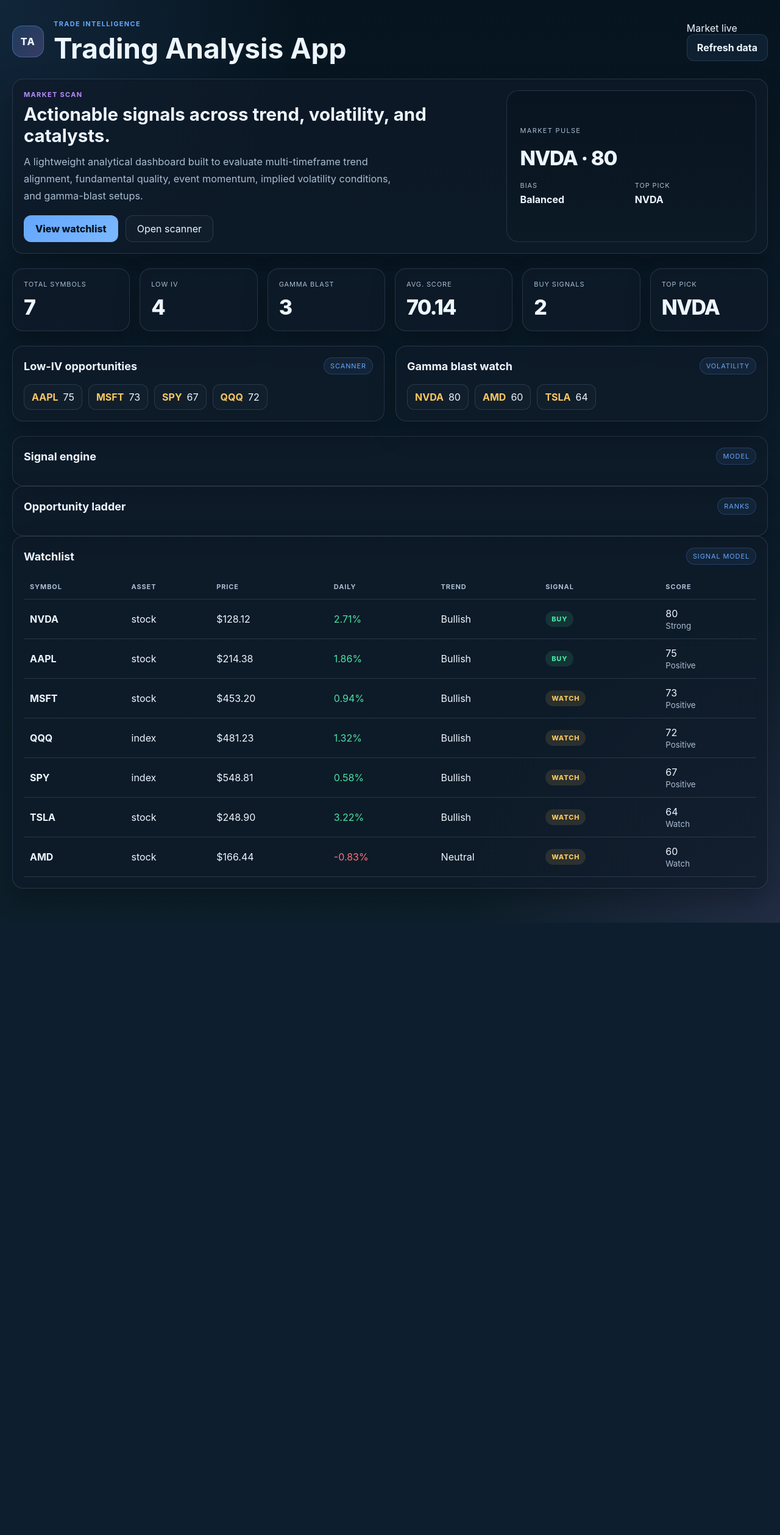
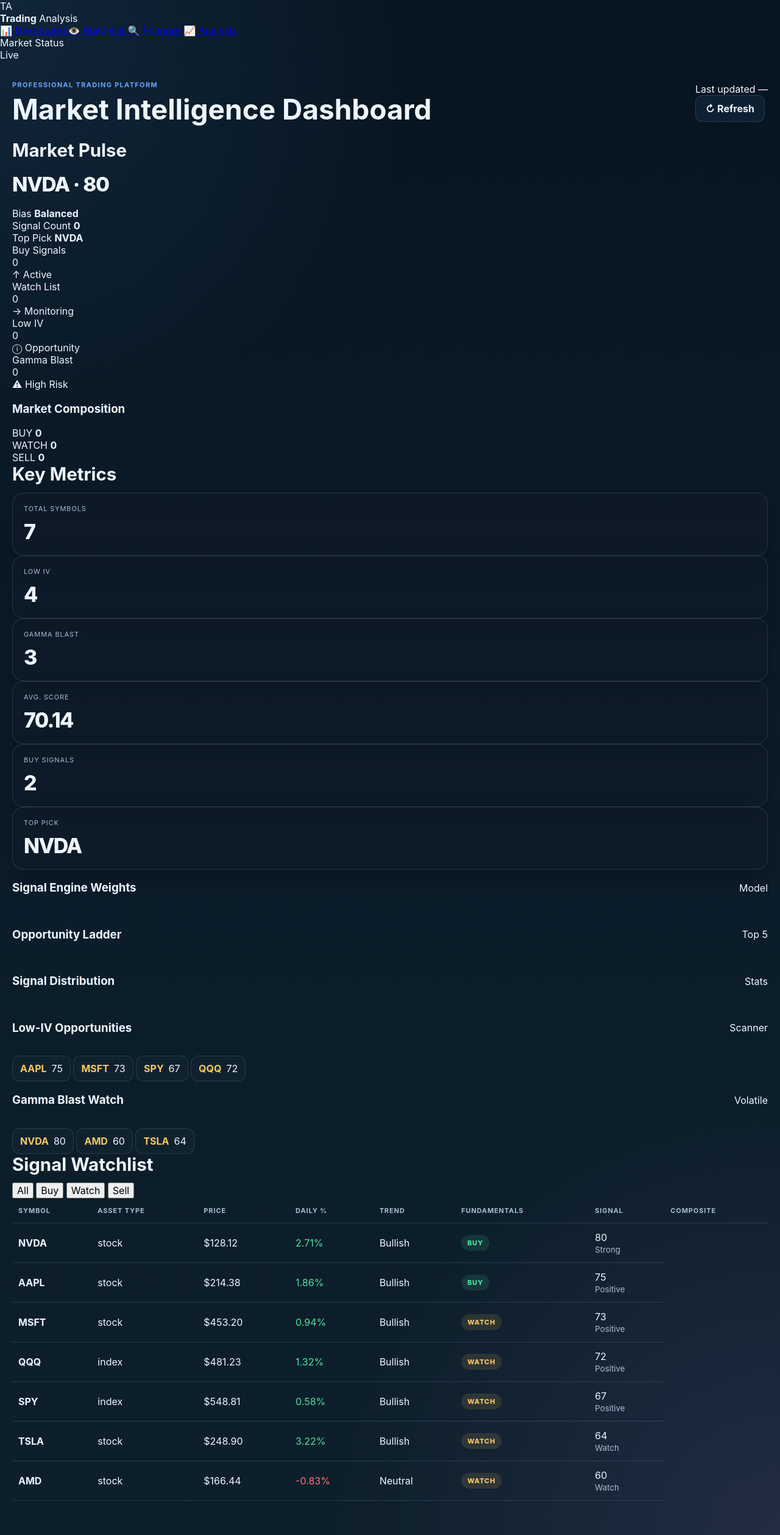
Before and after one commit to sharat12345639/trading-analysis-app, a FastAPI app: page / in a window 1280 px wide. Shown: the whole page at 61% size. Before the commit the page ends 1513 px from the top, so only its background shows below. Run offline with FastAPI, Linux system fonts and the light colour scheme.

Commit message:
Build professional trading platform dashboard with sidebar and analytics

```diff
--- a/app/templates/index.html
+++ b/app/templates/index.html
@@ -3,120 +3,222 @@
   <head>
     <meta charset="UTF-8" />
     <meta name="viewport" content="width=device-width, initial-scale=1.0" />
-    <title>Trading Analysis App</title>
+    <title>Trading Analysis App — Advanced Analytics Platform</title>
     <meta
       name="description"
-      content="Multi-signal trading dashboard for trend, volatility, fundamentals, and event-driven opportunities."
+      content="Professional trading analytics platform for institutional-grade price action, volatility, and catalyst analysis."
     />
     <link rel="stylesheet" href="/static/styles.css" />
   </head>
   <body>
-    <main class="app-shell">
-      <header class="topbar">
-        <div class="brand-wrap">
-          <div class="brand-mark">TA</div>
-          <div>
-            <p class="eyebrow">Trade intelligence</p>
-            <h1>Trading Analysis App</h1>
+    <div class="platform-wrapper">
+      <aside class="sidebar">
+        <div class="sidebar-logo">
+          <div class="logo-mark">TA</div>
+          <div class="logo-text">
+            <strong>Trading</strong>
+            <span>Analysis</span>
           </div>
         </div>
 
-        <div class="topbar-actions">
-          <div class="mini-status">
-            <span class="live-dot"></span>
-            Market live
+        <nav class="sidebar-nav">
+          <a href="#dashboard" class="nav-item active">
+            <span class="nav-icon">📊</span> Dashboard
+          </a>
+          <a href="#watchlist" class="nav-item">
+            <span class="nav-icon">👁️</span> Watchlist
+          </a>
+          <a href="#scanner" class="nav-item">
+            <span class="nav-icon">🔍</span> Scanner
+          </a>
+          <a href="#analysis" class="nav-item">
+            <span class="nav-icon">📈</span> Analysis
+          </a>
+        </nav>
+
+        <div class="sidebar-divider"></div>
+
+        <div class="sidebar-status">
+          <div class="status-label">Market Status</div>
+          <div class="status-badge live">
+            <span class="live-indicator"></span> Live
           </div>
-          <button id="refreshButton" class="refresh-btn" type="button">Refresh data</button>
+        </div>
+      </aside>
+
+      <main class="app-shell">
+        <header class="topbar">
+          <div class="topbar-left">
+            <p class="eyebrow">Professional Trading Platform</p>
+            <h1>Market Intelligence Dashboard</h1>
+          </div>
+
+          <div class="topbar-right">
+            <div class="market-time">
+              <span class="time-label">Last updated</span>
+              <span id="updateTime" class="time-value">—</span>
+            </div>
+            <button id="refreshButton" class="refresh-btn" type="button">
+              <span>↻</span> Refresh
+            </button>
           </div>
         </header>
 
-      <section class="hero panel">
-        <div class="hero-copy">
-          <p class="eyebrow secondary">Market scan</p>
-          <h2>Actionable signals across trend, volatility, and catalysts.</h2>
-          <p>
-            A lightweight analytical dashboard built to evaluate multi-timeframe trend alignment,
-            fundamental quality, event momentum, implied volatility conditions, and gamma-blast setups.
-          </p>
-          <div class="hero-actions">
-            <a href="#watchlist" class="primary-btn">View watchlist</a>
-            <a href="#scanner" class="secondary-btn">Open scanner</a>
+        <section class="hero-dashboard">
+          <div class="hero-primary">
+            <div class="market-pulse-card">
+              <div class="pulse-header">
+                <h2>Market Pulse</h2>
+                <span class="pulse-badge"></span>
+              </div>
+              <div id="marketPulse" class="pulse-value">Loading…</div>
+              <div class="pulse-meta">
+                <div class="meta-item">
+                  <span class="meta-label">Bias</span>
+                  <strong id="biasValue">—</strong>
+                </div>
+                <div class="meta-item">
+                  <span class="meta-label">Signal Count</span>
+                  <strong id="signalCount">0</strong>
+                </div>
+                <div class="meta-item">
+                  <span class="meta-label">Top Pick</span>
+                  <strong id="topPickValue">—</strong>
+                </div>
               </div>
             </div>
 
-        <div class="pulse-card">
-          <div class="pulse-label">Market pulse</div>
-          <div id="marketPulse" class="pulse-value">Loading…</div>
-          <div class="pulse-grid">
-            <div>
-              <span class="mini-label">Bias</span>
-              <strong id="biasValue">—</strong>
+            <div class="perf-grid">
+              <div class="perf-card">
+                <div class="perf-label">Buy Signals</div>
+                <div id="buyCount" class="perf-value">0</div>
+                <div class="perf-change up">↑ Active</div>
               </div>
-            <div>
-              <span class="mini-label">Top pick</span>
-              <strong id="topPickValue">—</strong>
+              <div class="perf-card">
+                <div class="perf-label">Watch List</div>
+                <div id="watchCount" class="perf-value">0</div>
+                <div class="perf-change neutral">→ Monitoring</div>
+              </div>
+              <div class="perf-card">
+                <div class="perf-label">Low IV</div>
+                <div id="lowIvCount" class="perf-value">0</div>
+                <div class="perf-change info">ⓘ Opportunity</div>
+              </div>
+              <div class="perf-card">
+                <div class="perf-label">Gamma Blast</div>
+                <div id="gammaCount" class="perf-value">0</div>
+                <div class="perf-change alert">⚠ High Risk</div>
+              </div>
+            </div>
+          </div>
+
+          <div class="hero-secondary">
+            <div class="analytics-card">
+              <div class="card-header">
+                <h3>Market Composition</h3>
+              </div>
+              <div class="composition-chart">
+                <div class="comp-bar">
+                  <div class="comp-segment buy" id="buyPercent"></div>
+                  <div class="comp-segment watch" id="watchPercent"></div>
+                  <div class="comp-segment sell" id="sellPercent"></div>
+                </div>
+              </div>
+              <div class="composition-legend">
+                <div class="legend-item">
+                  <span class="legend-box buy"></span>
+                  <span>BUY</span>
+                  <strong id="buyLabel">0</strong>
+                </div>
+                <div class="legend-item">
+                  <span class="legend-box watch"></span>
+                  <span>WATCH</span>
+                  <strong id="watchLabel">0</strong>
+                </div>
+                <div class="legend-item">
+                  <span class="legend-box sell"></span>
+                  <span>SELL</span>
+                  <strong id="sellLabel">0</strong>
+                </div>
               </div>
             </div>
           </div>
         </section>
 
-      <section id="strategyGrid" class="strategy-grid" aria-label="Signal strategy metrics"></section>
-
-      <section id="summary" class="summary-grid" aria-live="polite"></section>
-
-      <div class="panel-grid">
-        <section id="scanner" class="panel">
-          <div class="panel-header">
-            <h2>Low-IV opportunities</h2>
-            <span class="panel-tag">Scanner</span>
-          </div>
-          <div id="low-iv-list" class="chip-list" aria-live="polite"></div>
+        <section class="key-metrics">
+          <h2 class="section-title">Key Metrics</h2>
+          <div class="metrics-grid" id="summary"></div>
         </section>
 
-        <section class="panel">
+        <section class="strategy-panels">
+          <div class="strategy-panel">
             <div class="panel-header">
-            <h2>Gamma blast watch</h2>
-            <span class="panel-tag">Volatility</span>
+              <h3>Signal Engine Weights</h3>
+              <span class="panel-badge">Model</span>
             </div>
-          <div id="gamma-list" class="chip-list" aria-live="polite"></div>
-        </section>
+            <div id="factorSet" class="factor-breakdown"></div>
           </div>
 
-      <section class="analytics-grid">
-        <div class="panel">
+          <div class="strategy-panel">
             <div class="panel-header">
-            <h2>Signal engine</h2>
-            <span class="panel-tag">Model</span>
+              <h3>Opportunity Ladder</h3>
+              <span class="panel-badge">Top 5</span>
             </div>
-          <div id="signalBreakdown" class="signal-breakdown"></div>
+            <div id="opportunityLadder" class="ranked-list"></div>
           </div>
 
-        <div class="panel">
+          <div class="strategy-panel">
             <div class="panel-header">
-            <h2>Opportunity ladder</h2>
-            <span class="panel-tag">Ranks</span>
+              <h3>Signal Distribution</h3>
+              <span class="panel-badge">Stats</span>
             </div>
-          <div id="opportunityLadder" class="ladder"></div>
+            <div id="signalBreakdown" class="signal-stats"></div>
           </div>
         </section>
 
-      <section id="watchlist" class="panel full-width">
+        <section class="scanner-section">
+          <div class="scanner-row">
+            <div class="scanner-panel">
               <div class="panel-header">
-          <h2>Watchlist</h2>
-          <span class="panel-tag">Signal model</span>
+                <h3>Low-IV Opportunities</h3>
+                <span class="panel-badge scanner">Scanner</span>
+              </div>
+              <div id="low-iv-list" class="opportunity-grid"></div>
             </div>
 
-        <div class="table-wrap">
-          <table>
+            <div class="scanner-panel">
+              <div class="panel-header">
+                <h3>Gamma Blast Watch</h3>
+                <span class="panel-badge volatile">Volatile</span>
+              </div>
+              <div id="gamma-list" class="opportunity-grid"></div>
+            </div>
+          </div>
+        </section>
+
+        <section class="watchlist-section">
+          <div class="watchlist-header">
+            <h2>Signal Watchlist</h2>
+            <div class="watchlist-controls">
+              <button class="filter-btn active">All</button>
+              <button class="filter-btn">Buy</button>
+              <button class="filter-btn">Watch</button>
+              <button class="filter-btn">Sell</button>
+            </div>
+          </div>
+
+          <div class="table-container">
+            <table class="watchlist-table">
               <thead>
                 <tr>
                   <th>Symbol</th>
-                <th>Asset</th>
+                  <th>Asset Type</th>
                   <th>Price</th>
-                <th>Daily</th>
+                  <th>Daily %</th>
                   <th>Trend</th>
+                  <th>Fundamentals</th>
                   <th>Signal</th>
-                <th>Score</th>
+                  <th>Composite</th>
                 </tr>
               </thead>
               <tbody id="watchlist-body"></tbody>
@@ -124,6 +226,7 @@
           </div>
         </section>
       </main>
+    </div>
 
     <script src="/static/app.js"></script>
   </body>
```
Lines whose indentation alone changed are shown as unchanged.
